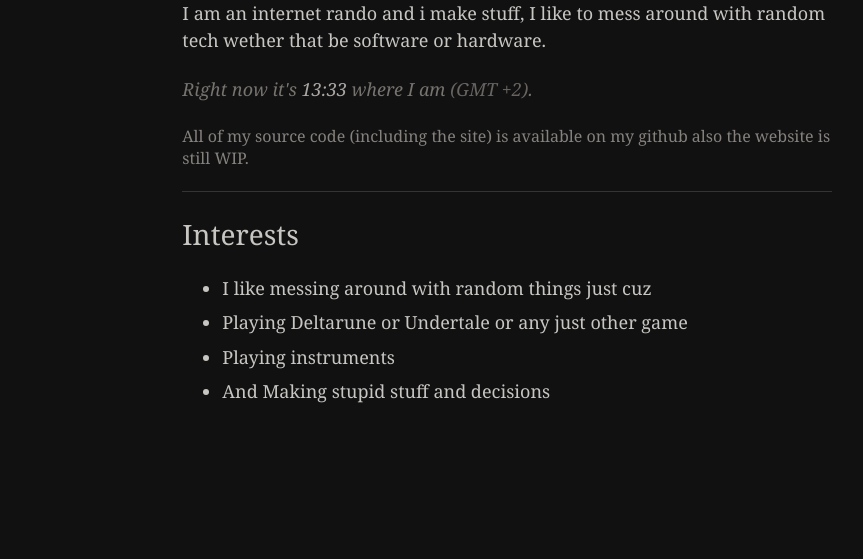
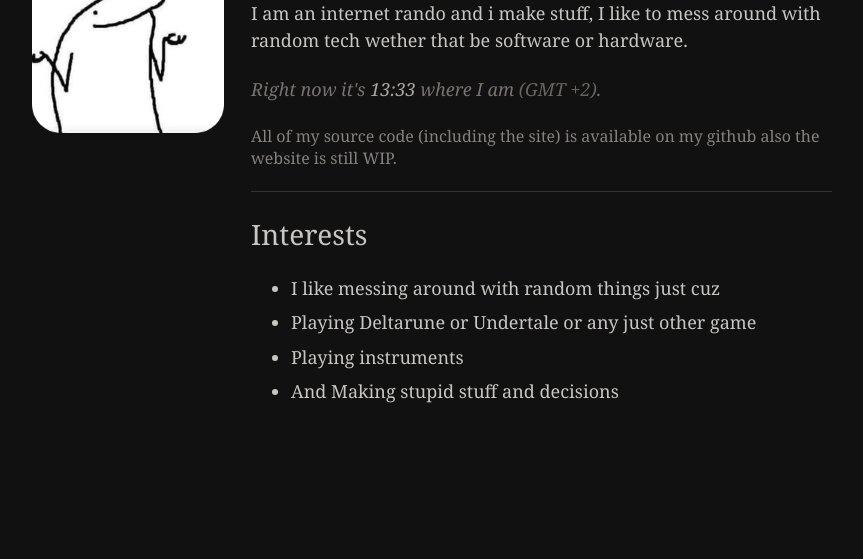
Before and after one commit to Gragograg/grag, a plain HTML site: page index.html in a window 1280 px wide. Shown: the part 241-800 px from the top of the page, without its empty margins (208-1071 px from the left). Drawn offline with Linux system fonts and the light colour scheme; the site is published under a folder, as on GitHub Pages, so addresses that start at the root find nothing.

Commit message:
try  fixing image

```diff
--- a/index.html
+++ b/index.html
@@ -25,7 +25,7 @@
 
 
      <div class="hero">
-       <img src="/images/image.jpg" class="img" alt="Profile picture" width="24%">
+       <img src="images/image.jpg" class="img" alt="Profile picture" width="24%">
         <div>
 
       <div class="content">
```
